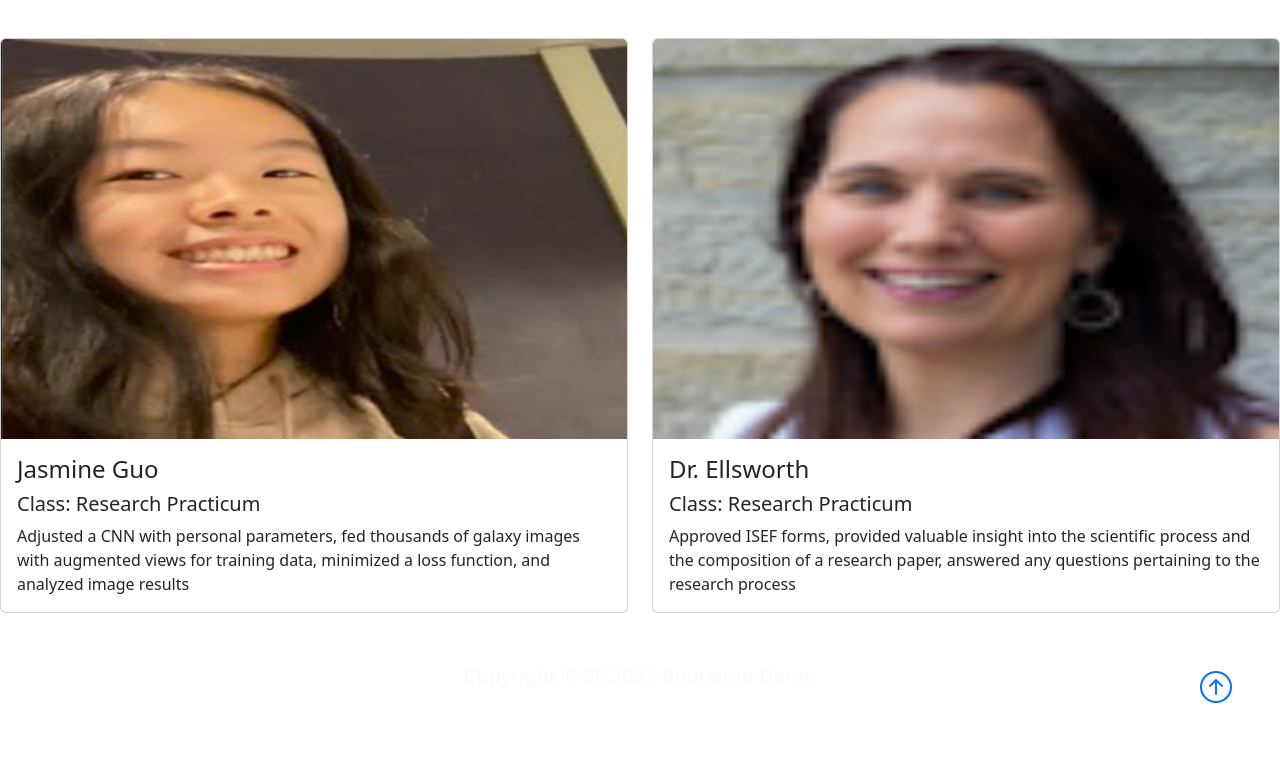
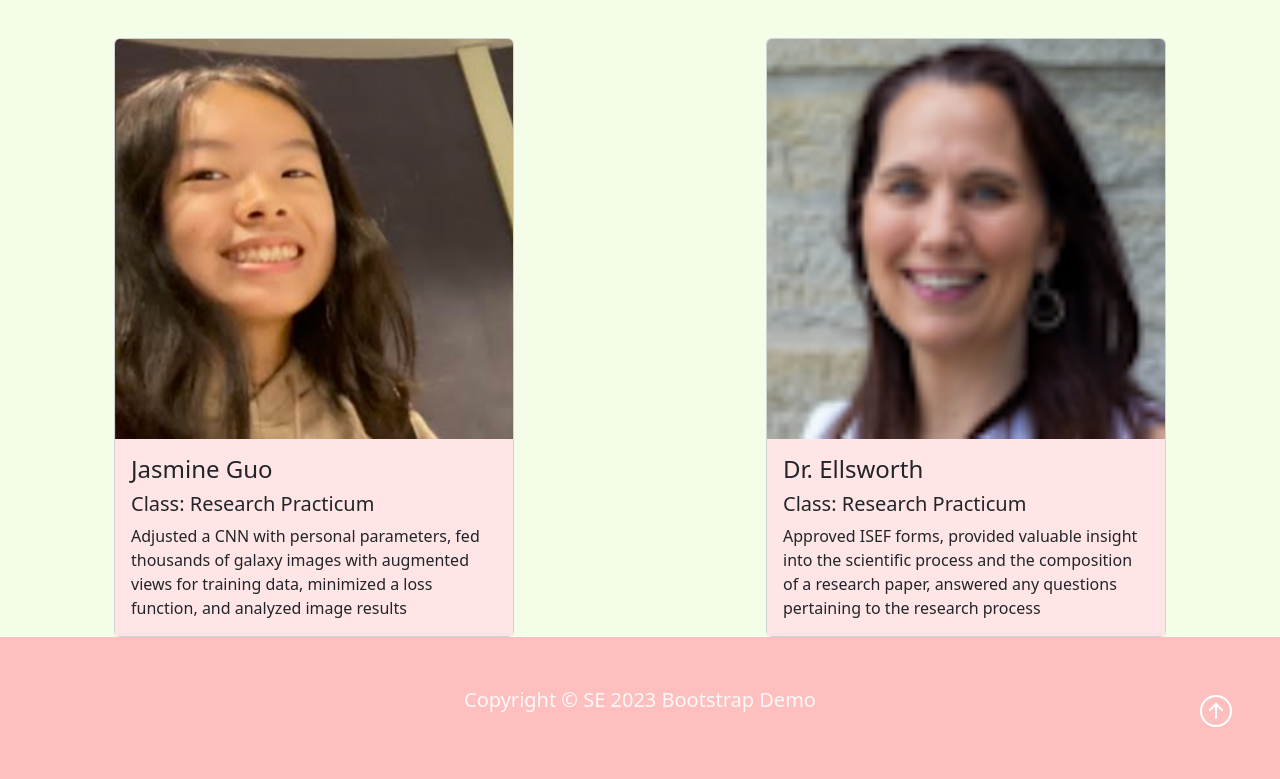
Before and after one commit to jasmineguo321/guoSEResearch, a plain HTML site: page authors.html in a window 1280 px wide. Shown: the part 151-930 px from the top of the page. Before the commit the page ends 906 px from the top, so only its background shows below. Drawn offline with nearby package versions, Linux system fonts and the light colour scheme.

Commit message:
troubleshoot

```diff
--- a/authors.html
+++ b/authors.html
@@ -8,12 +8,12 @@
 integrity="sha384-T3c6CoIi6uLrA9TneNEoa7RxnatzjcDSCmG1MXxSR1GAsXEV/Dwwykc2MPK8M2HN"
 crossorigin="anonymous">
 <link rel="stylesheet" href="https://cdn.jsdelivr.net/npm/bootstrap-icons@1.10.2/font/bootstrap-icons.css">
-    <link rel="stylesheet" href="stylese.css">
-
+<link rel="stylesheet" href="stylesSe.css">
 <script src="https://cdn.jsdelivr.net/npm/bootstrap@5.3.2/dist/js/bootstrap.bundle.min.js"
 integrity="sha384-C6RzsynM9kWDrMNeT87bh95OGNyZPhcTNXj1NW7RuBCsyN/o0jlpcV8Qyq46cDfL"
 crossorigin="anonymous">defer</script>
 </head>
+
 
 <body>
 <nav class="navbar navbar-expand-lg navbar-dark nb-background-color">
@@ -23,15 +23,17 @@
 <img src="images/firee.png" alt="Fire Logo" class="d-inline-block align-text-top w-25">
 </a>
 
+
 <!-- Hamburger Menu Button-->
 <button class="navbar-toggler" type="button" data-bs-toggle="collapse" data-bs-target="#navmenu">
 <span class="navbar-toggler-icon"></span>
 </button>
 
+
 <!-- Collapsible navbar menu with custom hover underline CSS animation-->
 <div class="collapse navbar-collapse" id="navmenu">
 <!-- Links to hamburger menu button-->
-                <ul class="navbar-nav ms-auto">        <!-- ms-auto is margin spacing-->
+<ul class="navbar-nav ms-auto"> <!-- ms-auto is margin spacing-->
 <li class="nav-item">
 <a href="authors.html" class="nav-link hover-underline-animation nbMenuTiem">Authors</a>
 </li>
@@ -46,6 +48,7 @@
 </div>
 </nav>
 
+
 <!-- About the team -->
 <section class="authors">
 <div class="container">
@@ -53,6 +56,7 @@
 <h1 class="text-center about-team tabheader"> About the Team </h1>
 <hr><br> <!-- hr = horizontal line before line break -->
 </div>
+
 
 <!-- Cards organized in 2x2 format -->
 <div class="row row-col-1 row-col-md-2 g-4">
@@ -84,6 +88,7 @@
 </div>
 </section>
 
+
 <!-- Footer (requires Bootstrap icons)-->
 <footer class="p-5 footer text-light text-center position-relative">
 <div class="container">
```
Lines whose indentation alone changed are shown as unchanged.
